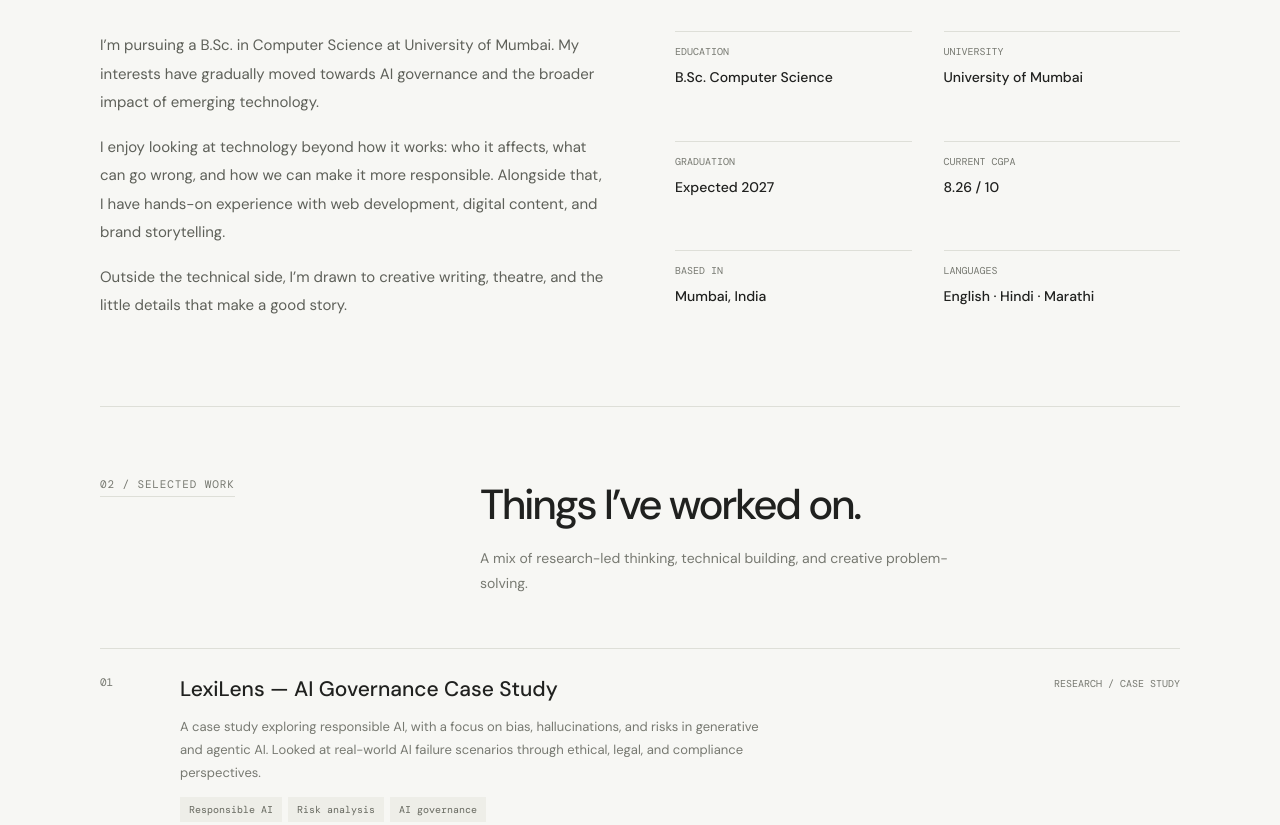
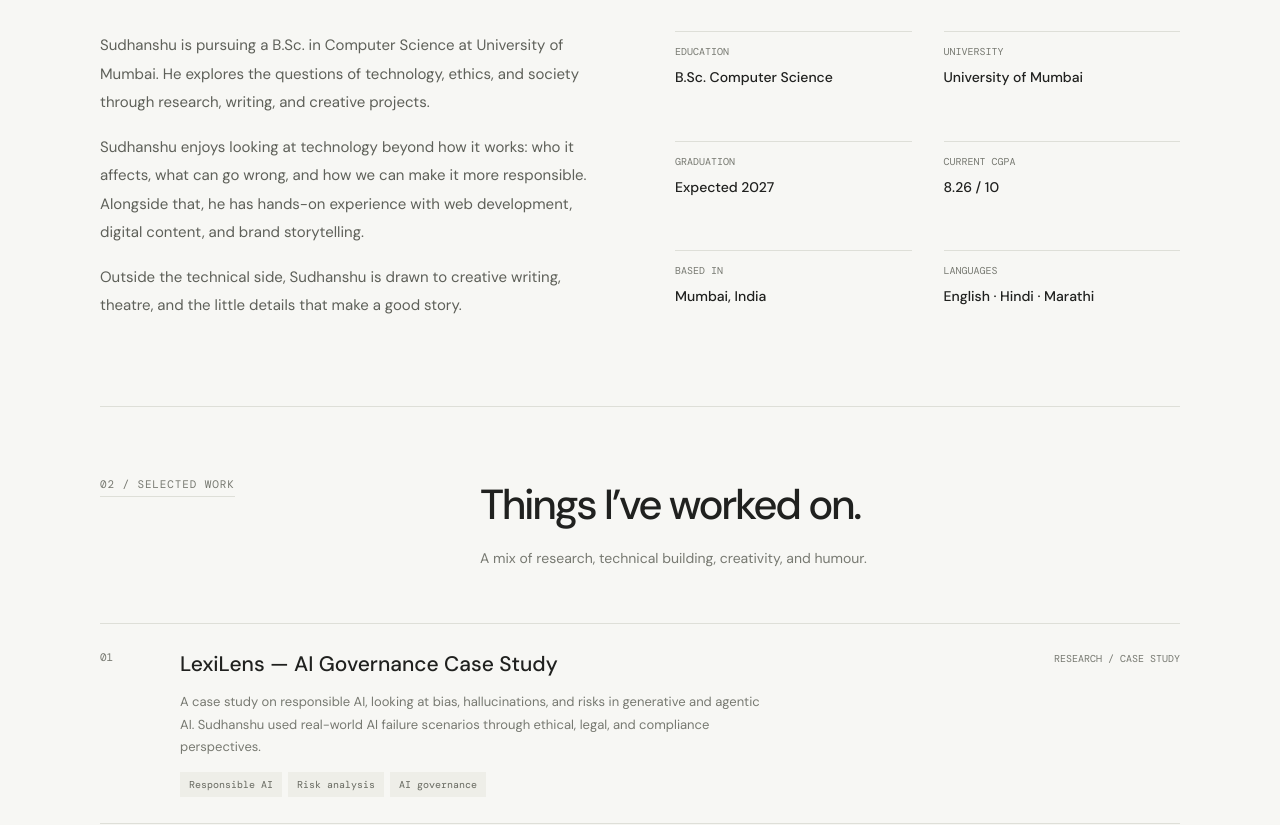
Before and after one commit to sudhanshupatil1720/sudhanshu-portfolio, a plain HTML site: page index.html in a window 1280 px wide. Shown: the part 1500-2325 px from the top of the page. Drawn offline with nearby package versions, Linux system fonts and the light colour scheme; a web font is replaced by a local one.

Commit message:
Add files via upload

```diff
--- a/index.html
+++ b/index.html
@@ -191,7 +191,7 @@ h1 em {
 }
 
 .section-head p {
-  max-width: 510px;
+  max-width: 500px;
   color: var(--muted);
   line-height: 1.8;
   font-size: 14px;
@@ -609,21 +609,20 @@ h1 em {
   <div class="about-grid">
     <div class="about-copy">
       <p>
-        I’m pursuing a B.Sc. in Computer Science at University of Mumbai.
-        My interests have gradually moved towards AI governance
-        and the broader impact of emerging technology.
+        Sudhanshu is pursuing a B.Sc. in Computer Science at University of Mumbai.
+        He explores the questions of technology, ethics, and society through research, writing, and creative projects.
       </p>
 
       <p>
-        I enjoy looking at technology beyond how it works:
+        Sudhanshu enjoys looking at technology beyond how it works:
         who it affects, what can go wrong, and how we can make
-        it more responsible. Alongside that, I have hands-on
+        it more responsible. Alongside that, he has hands-on
         experience with web development, digital content,
         and brand storytelling.
       </p>
 
       <p>
-        Outside the technical side, I’m drawn to creative writing,
+        Outside the technical side, Sudhanshu is drawn to creative writing,
         theatre, and the little details that make a good story.
       </p>
     </div>
@@ -665,8 +664,7 @@ h1 em {
     <div>
       <h2>Things I’ve worked on.</h2>
       <p>
-        A mix of research-led thinking, technical building,
-        and creative problem-solving.
+        A mix of research, technical building, creativity, and humour.
       </p>
     </div>
   </div>
@@ -678,9 +676,7 @@ h1 em {
       <div>
         <h3>LexiLens — AI Governance Case Study</h3>
         <p>
-          A case study exploring responsible AI, with a focus on
-          bias, hallucinations, and risks in generative and
-          agentic AI. Looked at real-world AI failure scenarios
+          A case study on responsible AI, looking at bias, hallucinations, and risks in generative and agentic AI. Sudhanshu used real-world AI failure scenarios
           through ethical, legal, and compliance perspectives.
         </p>
         <div class="tags">
```
